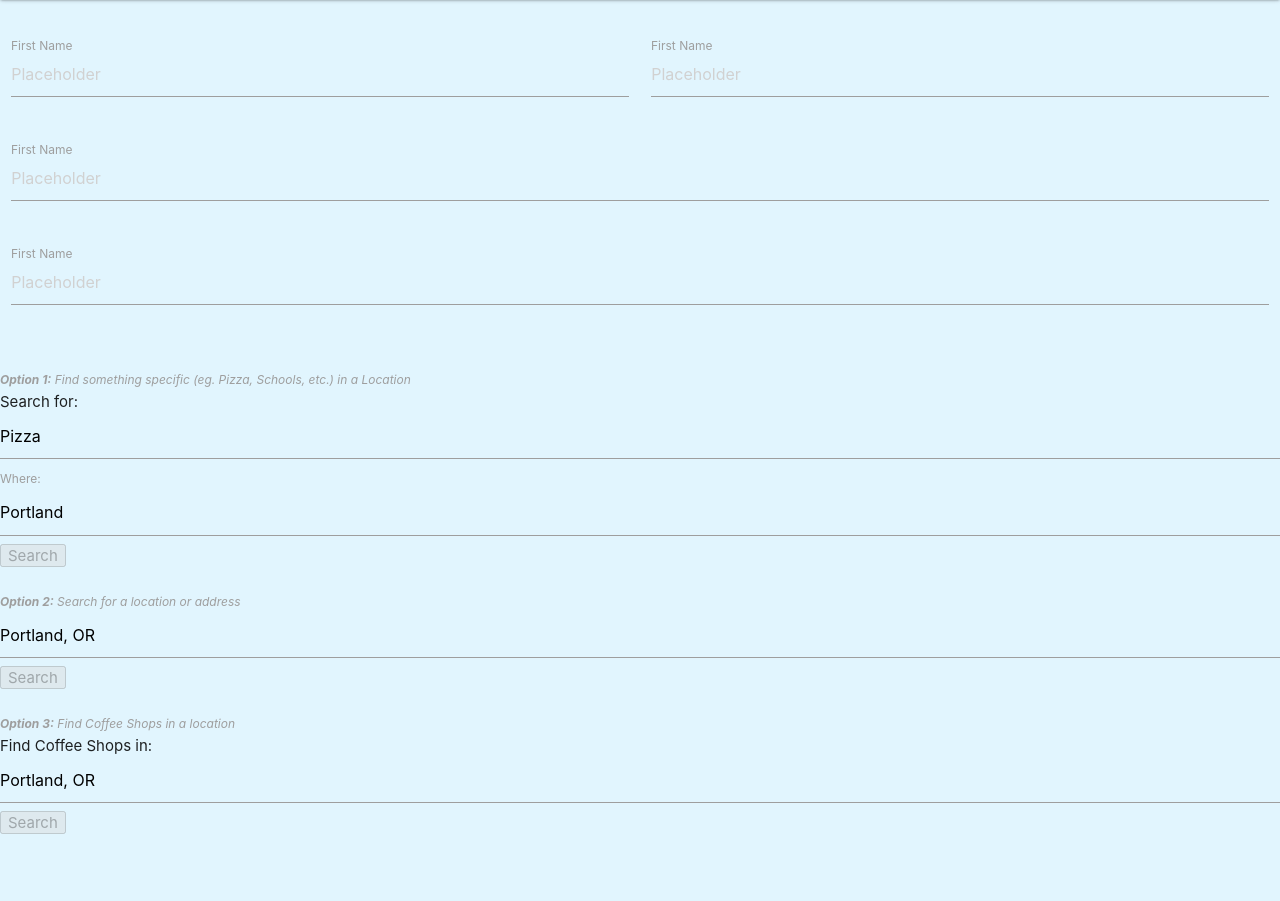
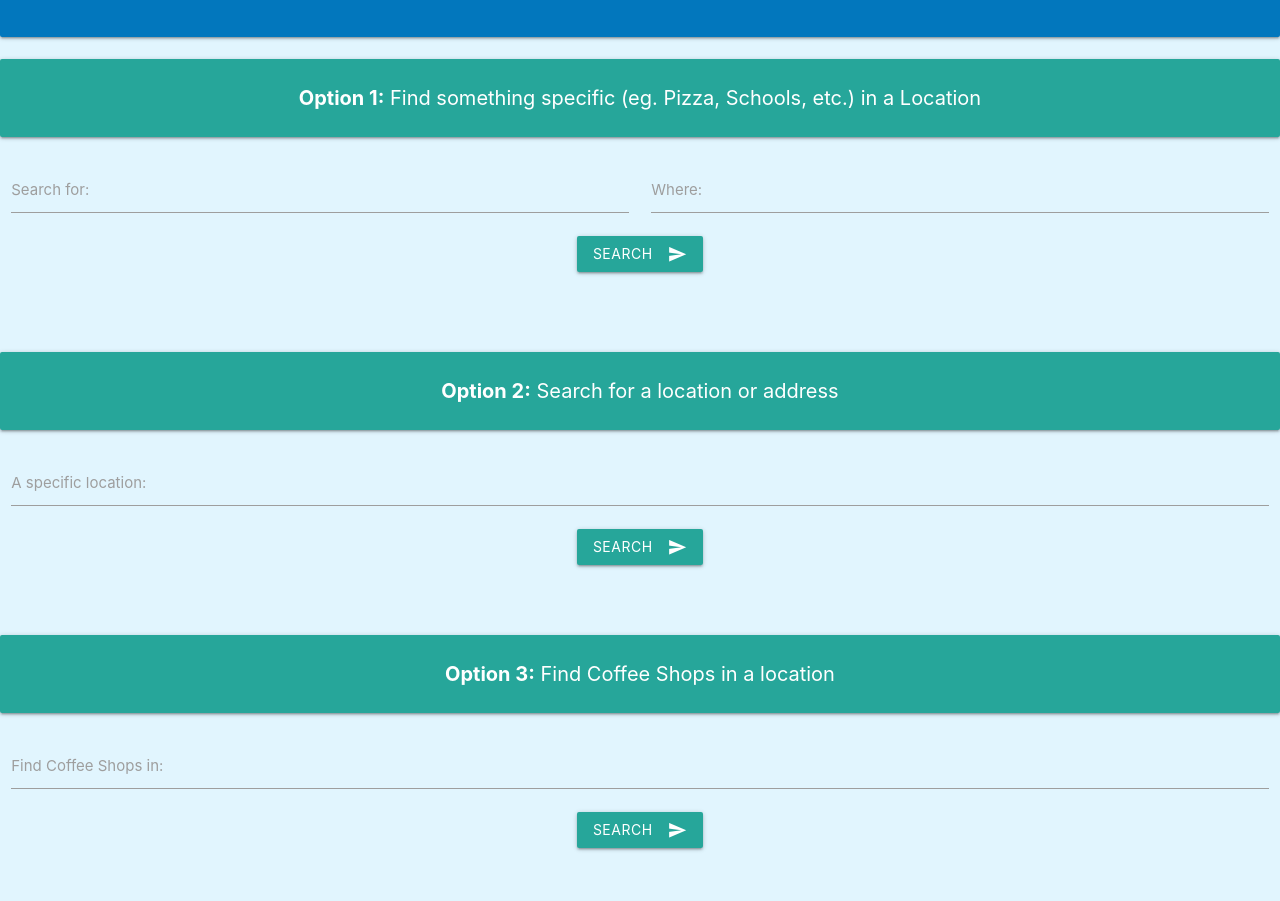
Before and after one commit to slobachev/bing-maps-locations, a plain HTML site: page BingMapsAPI/index.html in a window 1280 px wide. Shown: the part 1070-1971 px from the top of the page. Before the commit the page ends 1905 px from the top, so only its background shows below. Drawn offline with nearby package versions, Linux system fonts and the light colour scheme; a script that the page names is missing.

Commit message:
Accomplish the style refactoring

```diff
--- a/BingMapsAPI/index.html
+++ b/BingMapsAPI/index.html
@@ -10,6 +10,8 @@
     </script>
     <!-- Compiled and minified CSS -->
     <link rel="stylesheet" href="https://cdnjs.cloudflare.com/ajax/libs/materialize/0.98.0/css/materialize.min.css">
+    <link href="https://fonts.googleapis.com/icon?family=Material+Icons"
+          rel="stylesheet">
 </head>
 <body margin="0" padding="0" class="light-blue lighten-5">
     <!--Import jQuery before materialize.js-->
@@ -17,57 +19,60 @@
     <script src="https://cdnjs.cloudflare.com/ajax/libs/materialize/0.98.0/js/materialize.min.js"></script>
     <div class="card-panel light-blue darken-4" style="margin:0"></div>
     <div class="card-panel light-blue darken-3" style="margin-top:0">
-        <h1 style="color:#e0f7fa" class="center-align">Search interesting places around you!</h1>
+        <h2 style="color:#e0f7fa" class="center-align">SEARCH FOR INTERESTING PLACES AROUND YOU!</h2>
     </div>
     <div style="text-align:center; margin:0 auto;">
         <div id='mapDiv' style="position:relative; width:800px; height:600px; margin:0 auto;"></div>
     </div>
     <br />
-    <div class="card-panel amber accent-4">
-        <h3 class="center-align">Enter details into one of the following Search Criteria and click "Search":</h3>
+    <div class="card-panel light-blue darken-3">
+        <h3 class="center-align" style="color:white">Enter details into one of the following Search Criteria and click "Search":</h3>
     </div>
-        <br />
         <div class="row">
             <form class="col s12">
-                <div class="row">
+                <div class="row" style="margin-bottom:0;">
+                    <div class="card-panel  teal lighten-1 center-align" style="color:white; font-size:20px;"><b>Option 1:</b> Find something specific (eg. Pizza, Schools, etc.) in a Location</div>
                     <div class="input-field col s6">
-                        <input placeholder="Placeholder" id="first_name" type="text" class="validate">
-                        <label for="first_name">First Name</label>
+                        <input id="txtWhat" type="text" class="validate">
+                        <label id="txtWhat">Search for:</label>
                     </div>
                     <div class="input-field col s6">
-                        <input placeholder="Placeholder" id="first_name" type="text" class="validate">
-                        <label for="first_name">First Name</label>
+                        <input id="txtWhere" type="text" class="validate">
+                        <label for="txtWhere">Where:</label>
+                    </div>
+                    <div class="center-align">
+                        <button class="btn waves-effect waves-light" type="submit" name="action" id="btnSearch" style="margin-bottom:50px;">Search
+                            <i class="material-icons right">send</i>
+                        </button>
+                    </div>
+                </div>
+
+                <br />
+                <div class="row">
+                    <div class="card-panel  teal lighten-1 center-align" style="color:white; font-size:20px;"><b>Option 2:</b> Search for a location or address</div>
+                    <div class="input-field col s12">
+                        <input id="txtQuery" type="text" class="validate">
+                        <label for="txtQuery">A specific location:</label>
+                    </div>
+                    <div class="center-align">
+                        <button class="btn waves-effect waves-light" type="submit" name="action" id="btnGeocode" style="margin-bottom:50px;">Search
+                            <i class="material-icons right">send</i>
+                        </button>
                     </div>
                 </div>
                 <div class="row">
+                    <div class="card-panel  teal lighten-1 center-align" style="color:white; font-size:20px;"><b>Option 3:</b> Find Coffee Shops in a location</div>
                     <div class="input-field col s12">
-                        <input placeholder="Placeholder" id="first_name" type="text" class="validate">
-                        <label for="first_name">First Name</label>
+                        <input id="txtDataSource" type="text" class="validate">
+                        <label for="txtDataSource">Find Coffee Shops in: </label>
                     </div>
-                </div>
-                <div class="row">
-                    <div class="input-field col s12">
-                        <input placeholder="Placeholder" id="first_name" type="text" class="validate">
-                        <label for="first_name">First Name</label>
+                    <div class="center-align">
+                        <button class="btn waves-effect waves-light" type="submit" name="action" id="btnDataSource" style="margin-bottom:50px;">Search
+                            <i class="material-icons right">send</i>
+                        </button>
                     </div>
                 </div>
             </form>
         </div>
-
-
-        <label for="txtWhat"><i><b>Option 1:</b> Find something specific (eg. Pizza, Schools, etc.) in a Location</i></label><br />
-        Search for: <input id="txtWhat" type="text" value="Pizza" />
-        <label for="txtWhere">Where:</label>
-        <input id="txtWhere" type="text" value="Portland" />
-        <input id="btnSearch" type="button" value="Search" disabled />
-        <br /><br />
-        <label for="txtQuery"><i><b>Option 2:</b> Search for a location or address</i> <br /></label>
-        <input id="txtQuery" type="text" value="Portland, OR" />
-        <input id="btnGeocode" type="button" value="Search" disabled />
-        <br /><br />
-        <label for="txtDataSource"><i><b>Option 3:</b> Find Coffee Shops in a location</i></label><br />
-        Find Coffee Shops in:
-        <input id="txtDataSource" type="text" value="Portland, OR" />
-        <input id="btnDataSource" type="button" value="Search" disabled />
 </body>
 </html>
```
